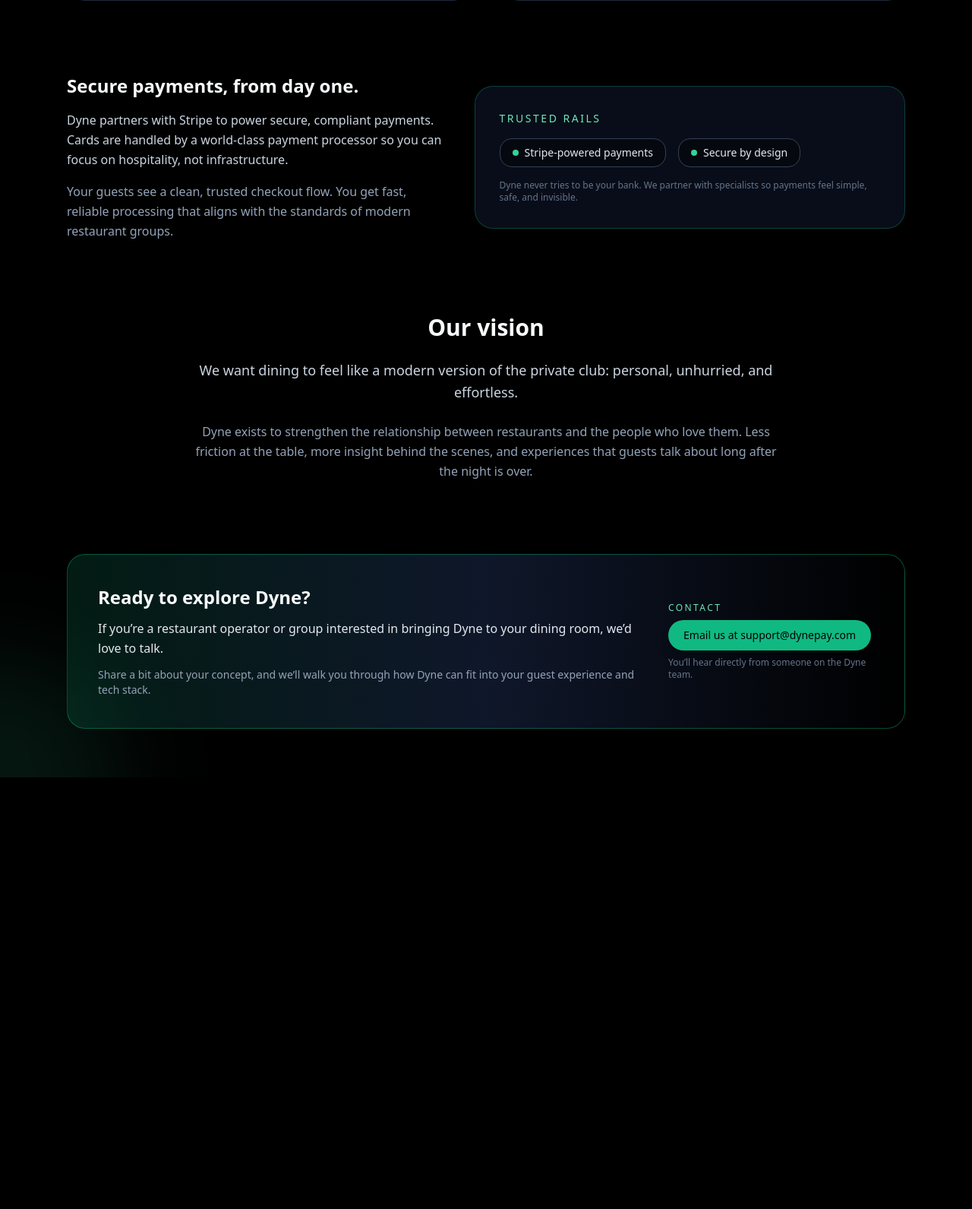
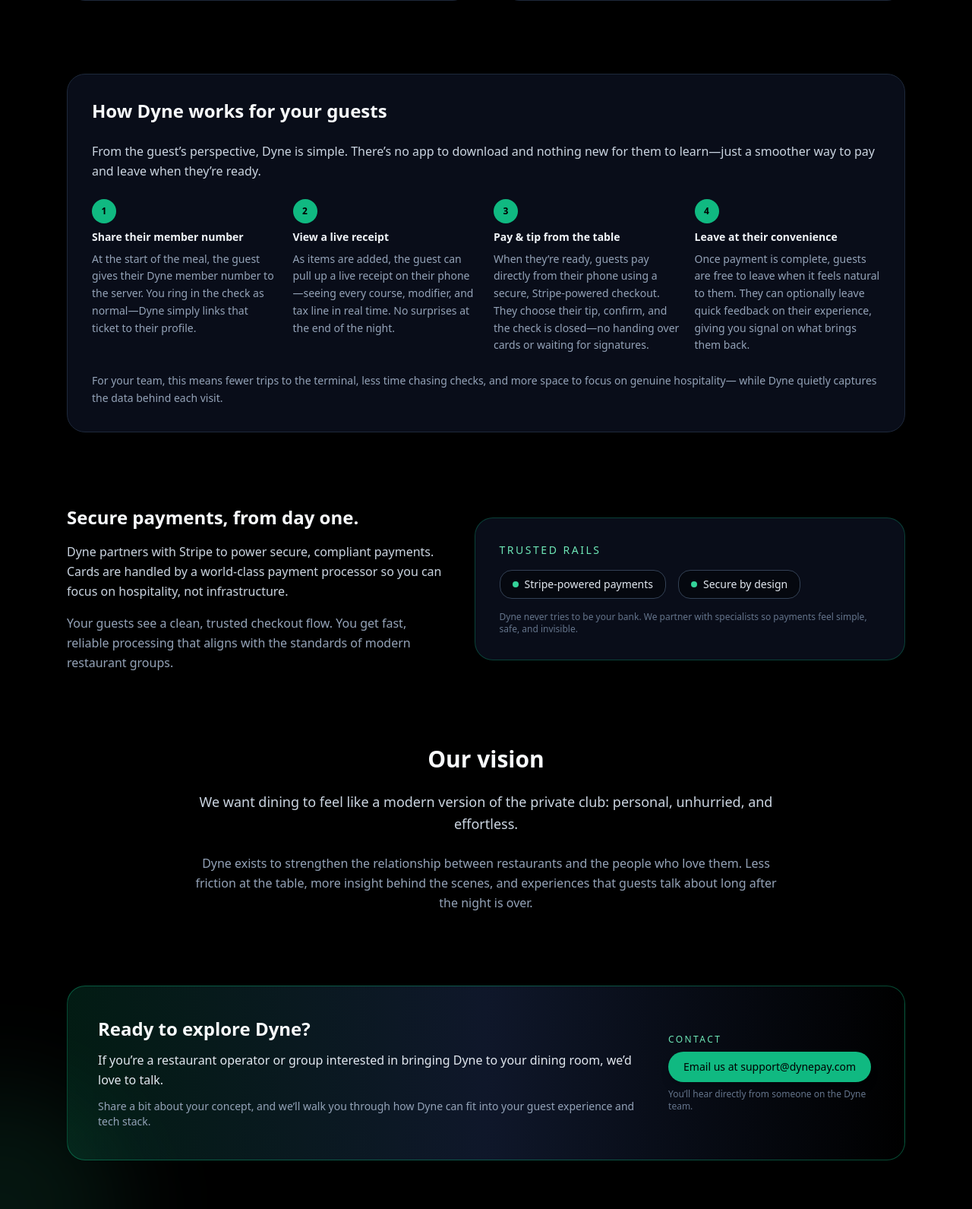
Before and after one commit to justinhmosher/Digit, a Django app: page /about in a window 1280 px wide. Shown: the part 1095-2686 px from the top of the page at 76% size. Before the commit the page ends 2118 px from the top, so only its background shows below. Run offline with Django 5.2, Linux system fonts and the light colour scheme; some libraries are stand-ins or nearby versions.

Commit message:
polishing

```diff
--- a/templates/core/about_us.html
+++ b/templates/core/about_us.html
@@ -124,6 +124,75 @@
         </div>
       </section>
 
+      <!-- NEW: How Dyne works for your guests -->
+      <section class="bg-slate-900/60 border border-slate-800 rounded-3xl p-8 space-y-6">
+        <h2 class="text-2xl font-semibold">
+          How Dyne works for your guests
+        </h2>
+        <p class="text-slate-300 leading-relaxed">
+          From the guest’s perspective, Dyne is simple. There’s no app to download
+          and nothing new for them to learn—just a smoother way to pay and leave
+          when they’re ready.
+        </p>
+
+        <div class="grid md:grid-cols-4 gap-5 text-sm">
+          <div class="space-y-2">
+            <div class="inline-flex items-center justify-center h-8 w-8 rounded-full bg-emerald-500 text-black text-xs font-semibold">
+              1
+            </div>
+            <h3 class="font-semibold text-slate-100">Share their member number</h3>
+            <p class="text-slate-400 leading-relaxed">
+              At the start of the meal, the guest gives their Dyne member number
+              to the server. You ring in the check as normal—Dyne simply links
+              that ticket to their profile.
+            </p>
+          </div>
+
+          <div class="space-y-2">
+            <div class="inline-flex items-center justify-center h-8 w-8 rounded-full bg-emerald-500 text-black text-xs font-semibold">
+              2
+            </div>
+            <h3 class="font-semibold text-slate-100">View a live receipt</h3>
+            <p class="text-slate-400 leading-relaxed">
+              As items are added, the guest can pull up a live receipt on their
+              phone—seeing every course, modifier, and tax line in real time.
+              No surprises at the end of the night.
+            </p>
+          </div>
+
+          <div class="space-y-2">
+            <div class="inline-flex items-center justify-center h-8 w-8 rounded-full bg-emerald-500 text-black text-xs font-semibold">
+              3
+            </div>
+            <h3 class="font-semibold text-slate-100">Pay &amp; tip from the table</h3>
+            <p class="text-slate-400 leading-relaxed">
+              When they’re ready, guests pay directly from their phone using a
+              secure, Stripe-powered checkout. They choose their tip, confirm,
+              and the check is closed—no handing over cards or waiting for
+              signatures.
+            </p>
+          </div>
+
+          <div class="space-y-2">
+            <div class="inline-flex items-center justify-center h-8 w-8 rounded-full bg-emerald-500 text-black text-xs font-semibold">
+              4
+            </div>
+            <h3 class="font-semibold text-slate-100">Leave at their convenience</h3>
+            <p class="text-slate-400 leading-relaxed">
+              Once payment is complete, guests are free to leave when it feels
+              natural to them. They can optionally leave quick feedback on their
+              experience, giving you signal on what brings them back.
+            </p>
+          </div>
+        </div>
+
+        <p class="text-slate-400 text-sm leading-relaxed">
+          For your team, this means fewer trips to the terminal, less time
+          chasing checks, and more space to focus on genuine hospitality—
+          while Dyne quietly captures the data behind each visit.
+        </p>
+      </section>
+
       <!-- Stripe + Trust -->
       <section class="grid md:grid-cols-[1.4fr,1.6fr] gap-10 items-center">
         <div class="space-y-4">
```
